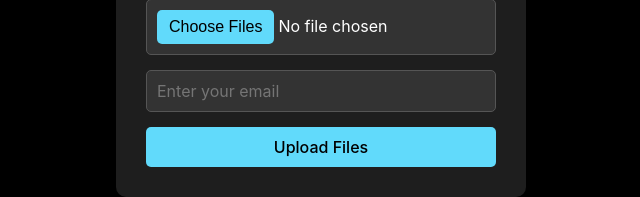
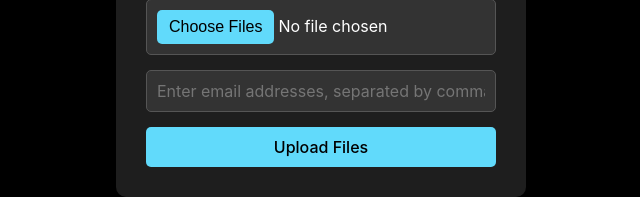
Before and after one commit to vinay-s36/FileTransfer, a React (Vite) app in the folder frontend/: page / in a window 1280 px wide. Shown: the part 348-545 px from the top of the page, without its empty margins (319-959 px from the left). Built offline with nearby package versions, Linux system fonts and the light colour scheme.

Commit message:
modified code to allow seding mails to multiple email id's

```diff
--- a/frontend/src/App.jsx
+++ b/frontend/src/App.jsx
@@ -4,14 +4,14 @@ import './App.css';
 
 function App() {
   const [files, setFiles] = useState([]);
-  const [email, setEmail] = useState('');
+  const [emails, setEmails] = useState('');
 
   const handleFileChange = (event) => {
     setFiles(event.target.files);
   };
 
-  const handleEmailChange = (event) => {
-    setEmail(event.target.value);
+  const handleEmailsChange = (event) => {
+    setEmails(event.target.value);
   };
 
   const handleSubmit = async (event) => {
@@ -21,10 +21,13 @@ function App() {
     for (let i = 0; i < files.length; i++) {
       formData.append('files', files[i]);
     }
-    formData.append('email', email);
+
+    // Convert emails string to an array
+    const emailArray = emails.split(',').map(email => email.trim());
+    formData.append('emails', JSON.stringify(emailArray));
 
     try {
-      const response = await axios.post('https://filetransfer-111n.onrender.com/upload/', formData, {
+      const response = await axios.post('http://localhost:3000/upload', formData, {
         headers: {
           'Content-Type': 'multipart/form-data',
         },
@@ -32,7 +35,7 @@ function App() {
 
       alert(response.data.message);
       setFiles([]);
-      setEmail('');
+      setEmails('');
       event.target.reset();
     } catch (error) {
       console.error('Error:', error);
@@ -52,11 +55,11 @@ function App() {
           required
         />
         <input
-          type="email"
+          type="text"
           className="input-email"
-          placeholder="Enter your email"
-          value={email}
-          onChange={handleEmailChange}
+          placeholder="Enter email addresses, separated by commas"
+          value={emails}
+          onChange={handleEmailsChange}
           required
         />
         <button type="submit" className="submit-button">Upload Files</button>
```
